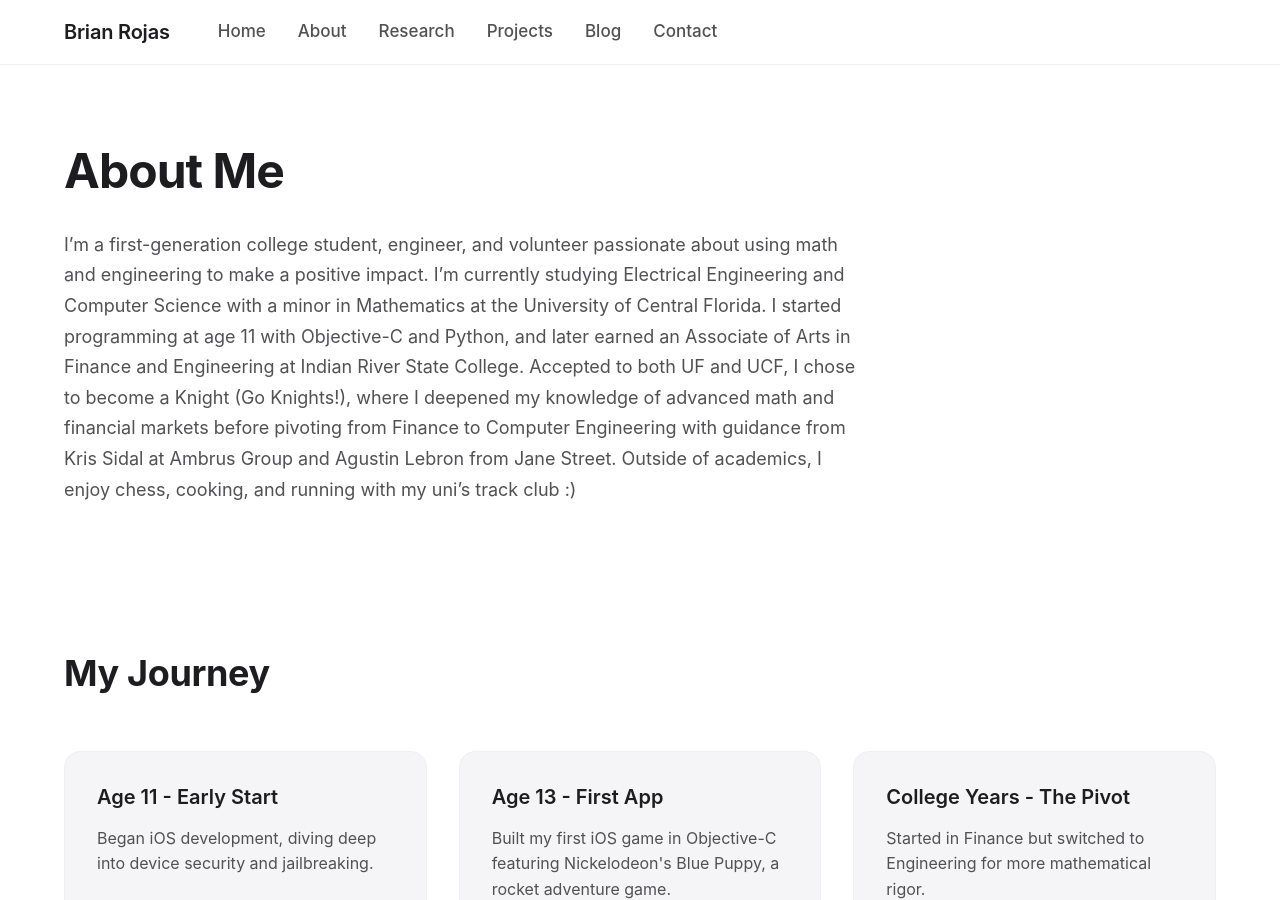
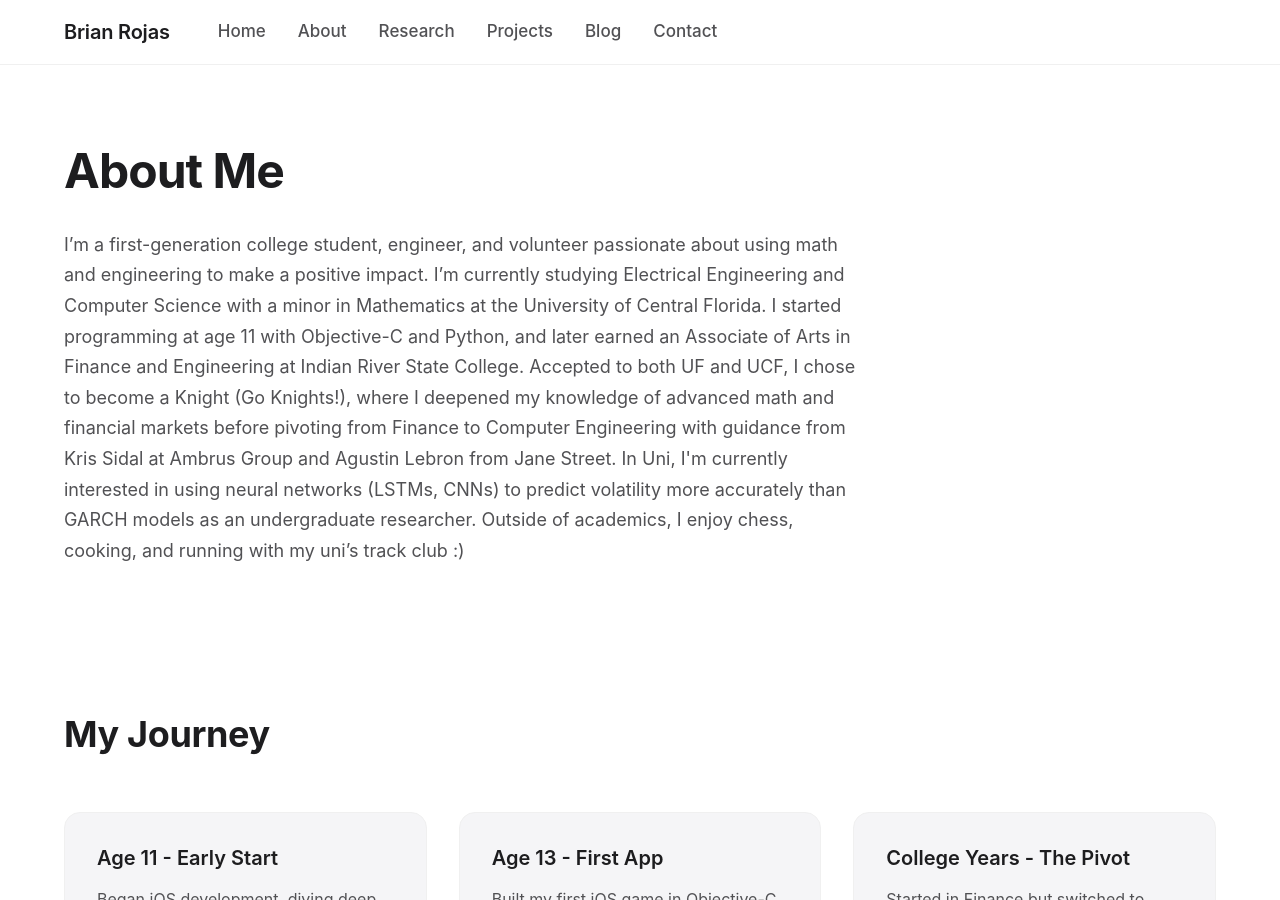
Before and after one commit to brianrojrc/brianrojrc.github.io, a Jekyll site: the page built from about.md, in a window 1280 px wide and 900 px high. Built offline with Jekyll 4.4.1, drawn with Linux system fonts in a browser that asks for light colours.

Commit message:
Update about.md

```diff
--- a/about.md
+++ b/about.md
@@ -7,7 +7,7 @@ title: About
     <h1>About Me</h1>
     <p class="description">
         I’m a first-generation college student, engineer, and volunteer passionate about using math and engineering to make a positive impact. I’m currently studying Electrical Engineering and Computer Science with a minor in Mathematics at the University of Central Florida. I started programming at age 11 with Objective-C and Python, and later earned an Associate of Arts in Finance and Engineering at Indian River State College. Accepted to both UF and UCF, I chose to become a Knight (Go Knights!), where I deepened my knowledge of advanced math and financial markets before pivoting from Finance to Computer Engineering with guidance from Kris Sidal at Ambrus Group and Agustin Lebron from Jane Street.
-
+        In Uni, I'm currently interested in using neural networks (LSTMs, CNNs) to predict volatility more accurately than GARCH models as an undergraduate researcher.
 Outside of academics, I enjoy chess, cooking, and running with my uni’s track club :)
     </p>
 </section>
```
